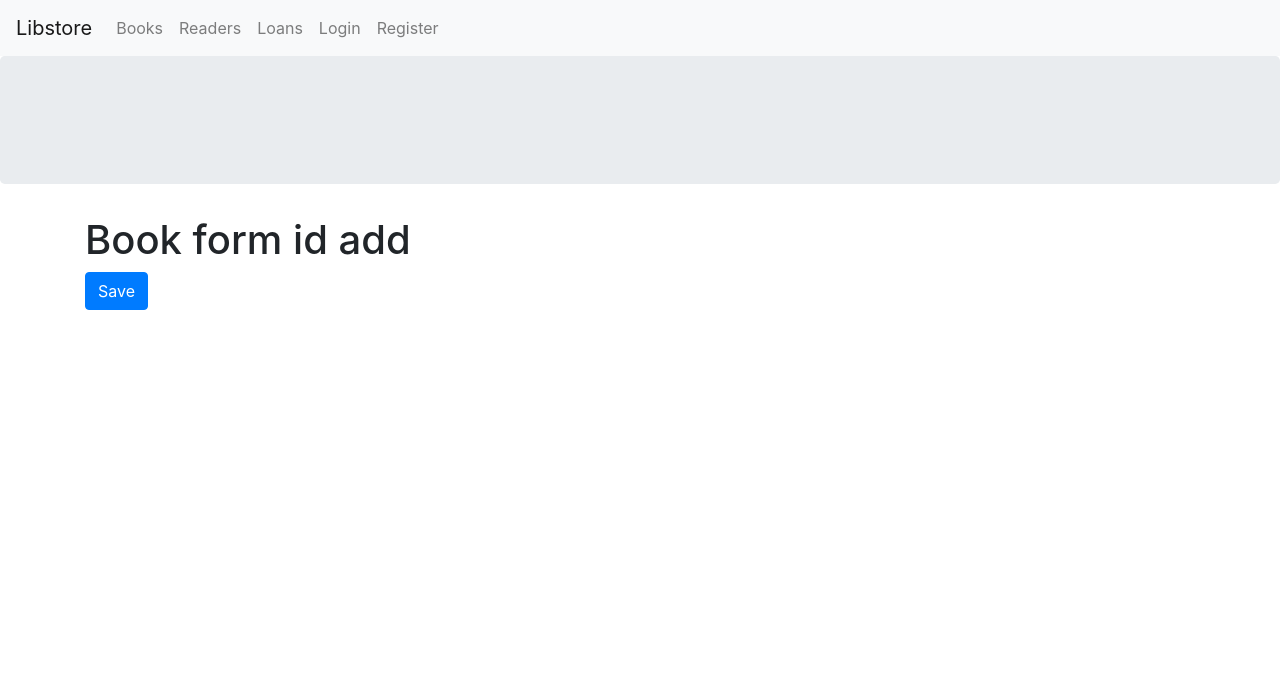
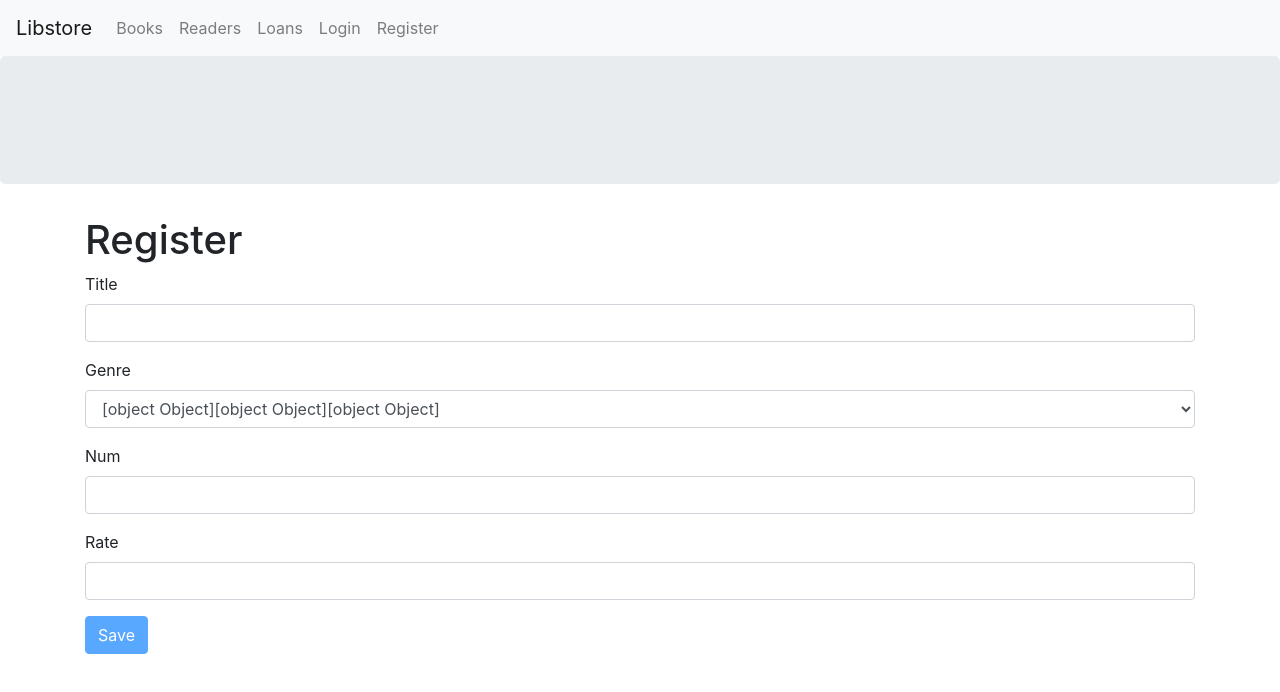
Before and after one commit to osmakins/Bookshop, a React (Create React App) app: page /books/add in a window 1280 px wide. Shown: the top 692 px of the page. Built offline with nearby package versions, Linux system fonts and the light colour scheme.

Commit message:
Add form for new movie, implement select

```diff
--- a/src/App.js
+++ b/src/App.js
@@ -9,6 +9,7 @@ import NotFound from './components/notFound';
 import BookForm from './components/bookForm';
 import LoginForm from './components/loginForm';
 import RegisterForm from './components/registerForm';
+import AddForm from './components/addForm';
 
 
 function App() {
@@ -18,6 +19,7 @@ function App() {
       <div className="jumbotron"></div>
       <main className="container">
         <Switch>
+          <Route path="/books/add" component={AddForm} />
           <Route path="/register" component={RegisterForm} />
           <Route path="/login" component={LoginForm} />
           <Route path="/books/:id" component={BookForm} />
--- /dev/null
+++ b/src/components/addForm.jsx
@@ -0,0 +1,57 @@
+import React from 'react';
+import Joi from 'joi-browser';
+import Form from './common/form'
+import { getGenres } from '../services/fakeGenreService';
+
+class AddForm extends Form {
+  state = {
+    data: {
+      title: "",
+      genreId: "",
+      num: "",
+      rate: ""
+    },
+    genres: [],
+    errors: {}
+  }
+
+
+  schema = {
+    _id: Joi.string(),
+    title: Joi.string().required().label('Title'),
+    genreId: Joi.string().required().label('Genre'),
+    num: Joi.string().required().label('Number in Stock'),
+    rate: Joi.string().required().label('Rate')
+  };
+
+
+  doSubmit = () => {
+    console.log('submitted!')
+  }
+
+  componentDidMount() {
+    const genres = getGenres();
+    this.setState({ genres });
+
+    const genreId = genres._id;
+    this.setState({ genreId });
+
+  }
+
+  render() {
+    return (
+      <div>
+        <h1>Register</h1>
+        <form onSubmit={this.handleSubmit}>
+          {this.renderInput('title', 'Title')}
+          {this.renderSelect('genreId', 'Genre', this.state.genres)}
+          {this.renderInput('num', 'Num')}
+          {this.renderInput('rate', 'Rate')}
+          {this.renderButton("Save")}
+        </form>
+      </div>
+    )
+  }
+}
+
+export default AddForm;
--- a/src/components/books.jsx
+++ b/src/components/books.jsx
@@ -6,6 +6,7 @@ import { paginate } from '../utils/paginate';
 import SideBar from './common/sidebar';
 import { getGenres } from '../services/fakeGenreService';
 import _ from 'lodash';
+import { Link } from 'react-router-dom';
 
 
 class Books extends Component {
@@ -82,6 +83,7 @@ class Books extends Component {
           />
         </div>
         <div className="col">
+          <Link className="btn btn-primary" to="/books/add">Add New</Link>
           <p>Showing {totalCount} books in the database.</p>
           <BooksTable
             books={books}
--- a/src/components/common/form.jsx
+++ b/src/components/common/form.jsx
@@ -1,6 +1,7 @@
 import React, { Component } from 'react';
 import Joi from 'joi-browser';
 import Input from './input'
+import Select from './select';
 
 class Form extends Component {
   state = {
@@ -19,7 +20,6 @@ class Form extends Component {
       errors[item.path[0]] = item.message;
 
     return errors
-
   };
 
   handleSubmit = e => {
@@ -60,8 +60,20 @@ class Form extends Component {
     return (<Input name={name} value={data[name]} label={label} onChange={this.handleChange} error={errors[name]} type={type} />)
   }
 
+  renderSelect(name, label, options) {
+    const { data, errors } = this.state;
+
+    return (
+      <Select
+        name={name}
+        value={data[name]}
+        label={label}
+        options={options}
+        onChange={this.handleChange}
+        error={errors[name]} />
+    )
+  }
+
 }
 
-
-
 export default Form;
--- /dev/null
+++ b/src/components/common/select.jsx
@@ -0,0 +1,20 @@
+import React from 'react';
+
+const Select = ({ name, label, options, error, ...rest }) => {
+  return (
+    <div className="form-group"><label htmlFor={name}>{label}</label>
+      <select name={name} id={name} className="form-control" {...rest}>
+        <option value="">
+          {options.map(option => (
+            <option key={option._id} value={option._id}>
+              {option.name}
+            </option>
+          ))}
+        </option>
+      </select>
+      {error && <div className="alert alert-danger">{error}</div>}
+    </div>
+  );
+}
+
+export default Select;
```
